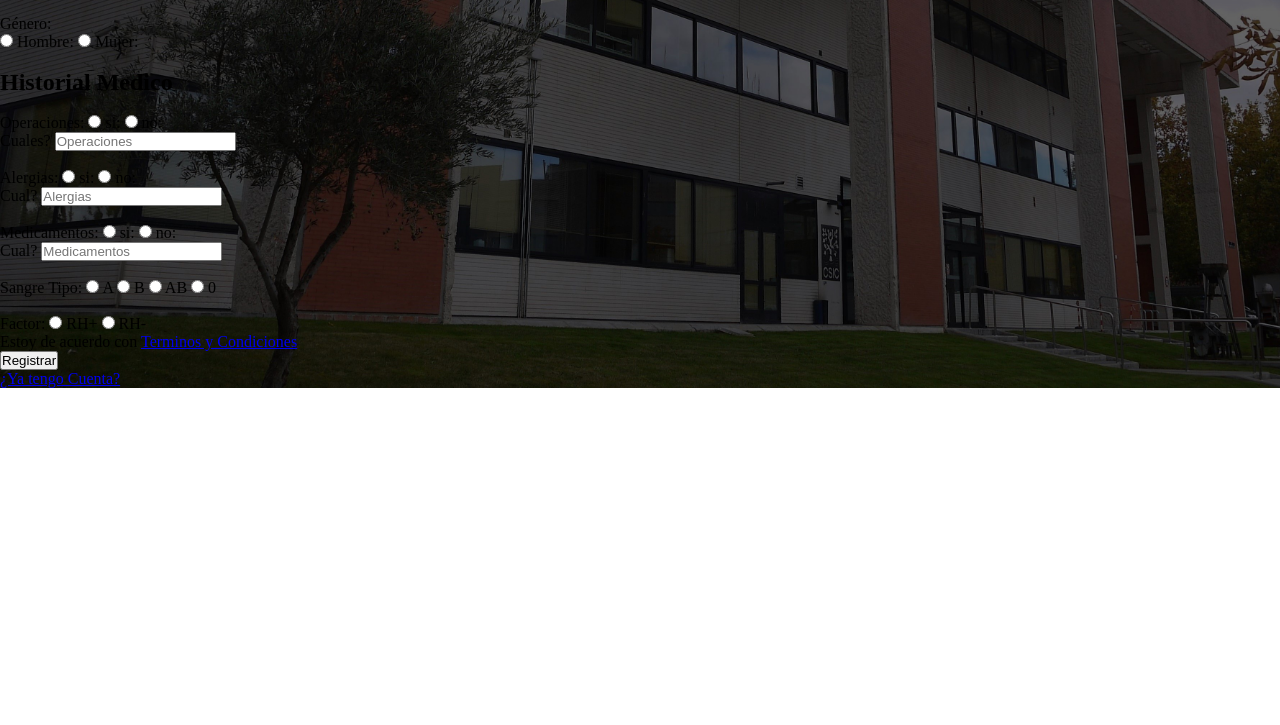
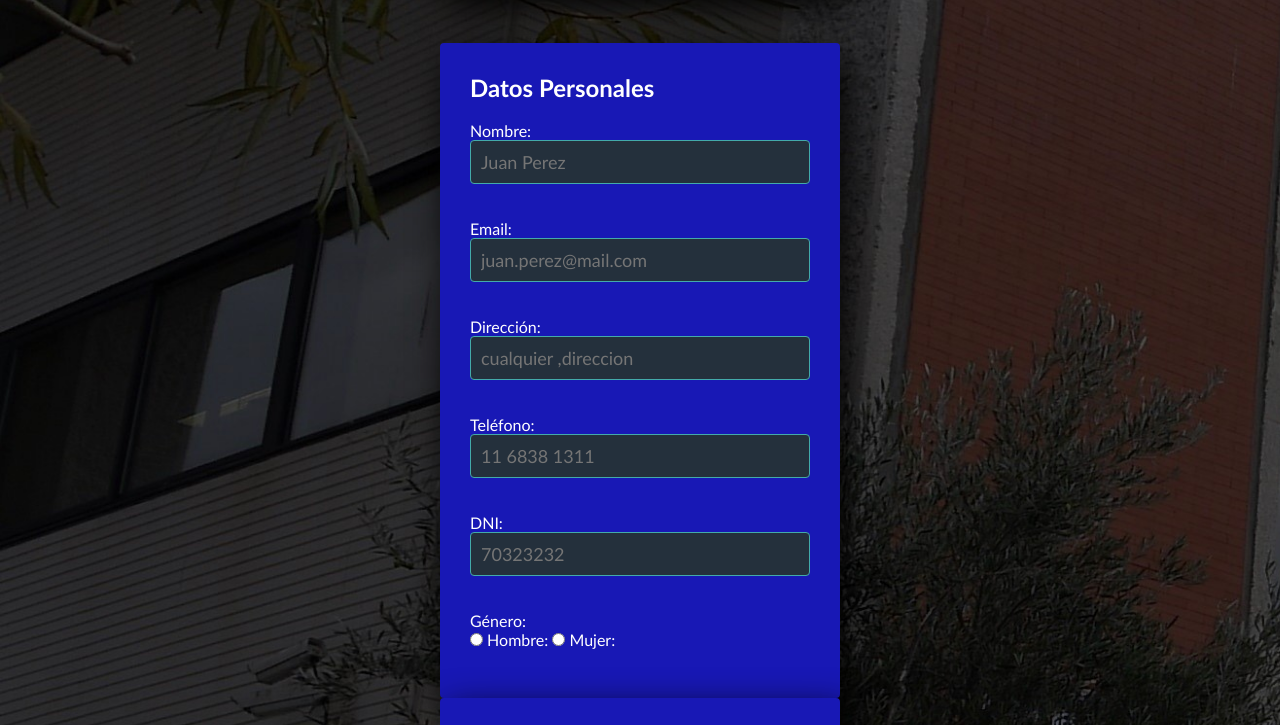
Before and after one commit to mfgallardo/Proyecto-front, a website: page Ingresopacientes.html in a window 1280 px wide. Shown: the part 343-1068 px from the top of the page. Before the commit the page ends 800 px from the top, so only its background shows below. Drawn offline with nearby package versions, Linux system fonts and the light colour scheme.

Commit message:
agrefe estilos de formulario

```diff
--- a/css/style.css
+++ b/css/style.css
@@ -39,6 +39,7 @@ nav {
 .topnav {
   display: flex;
   justify-content: space-around;
+  background-color: #43aaaa;
 }
 
 .logo {
@@ -301,3 +302,86 @@ nav {
 .section-contacto1 {
   border-right: 1px solid #43aaaa;
 }
+
+/* FORMULARIO DE INGRESO  */
+
+
+.form-registro-datos{
+  width: 400px;
+  background: rgb(24, 24, 181);
+  padding: 30px;
+  margin: auto;
+  margin-top: 50px;
+  border-radius: 4px;
+  font-family: 'calibri';
+  color: white;
+  box-shadow: 7px 13px 37px #000;
+}
+
+.form-registro-historial{
+  width: 400px;
+  background:rgb(24, 24, 181);
+  padding: 30px;
+  margin: auto;
+  margin-top: auto;
+  border-radius: 4px;
+  font-family: 'calibri';
+  color: white;
+  box-shadow: 7px 13px 37px #000;
+}
+
+.form-registro-botones{
+  width: 400px;
+  background:rgb(24, 24, 181);
+  padding: 30px;
+  margin: auto;
+  margin-top: auto;
+  border-radius: 4px;
+  font-family: 'calibri';
+  color: white;
+  box-shadow: 7px 13px 37px #000;
+}
+
+.form-registro-datos h4 {
+  font-size: 40px;
+  margin-bottom: 20px;
+}
+
+.Campos {
+  width: 100%;
+  background: #24303c;
+  padding: 10px;
+  border-radius: 4px;
+  margin-bottom: 16px;
+  border: 1px solid #43aaaa;
+  font-family: 'calibri';
+  font-size: 18px;
+  color: white;
+}
+
+.form-registro-botones p {
+  height: 40px;
+  text-align: center;
+  font-size: 18px;
+  line-height: 40px;
+}
+
+.form-registro-botones a {
+  color: white;
+  text-decoration: none;
+}
+
+.form-registro-botones a:hover {
+  color: white;
+  text-decoration: underline;
+}
+
+.form-registro-botones .botons {
+  width: 100%;
+  background: #1f53c5;
+  border: none;
+  padding: 12px;
+  color: white;
+  margin: 16px 0;
+  font-size: 16px;
+}
```
